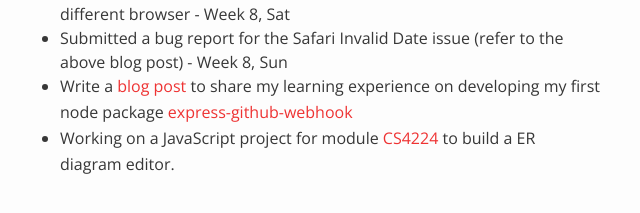
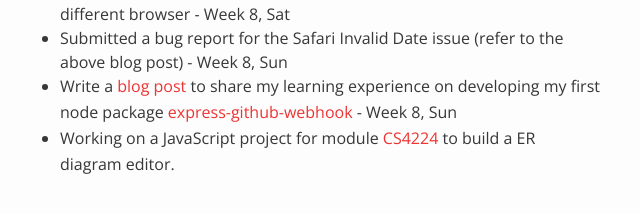
Before and after one commit to nus-oss/cs3281-AY1516S2-website, a Jekyll site: the page built from teams/codebender.md, in a window 1280 px wide and 900 px high, scrolled down 13117 px. Shown: the part 664-877 px from the top of the window, without its empty margins (325-965 px from the left). Built offline with Jekyll 4.4.1, drawn with Linux system fonts in a browser that asks for light colours.

Commit message:
Update codebender.md

```diff
--- a/teams/codebender.md
+++ b/teams/codebender.md
@@ -402,5 +402,5 @@ permalink: /teams/codebender/
 * Implement and test auto blog post update using Github webhook on my blog [ref](https://github.com/Gisonrg/blog-me/commit/a452150c56b453d3f793cfe68231cec46355112d) - Week 8, Sat
 * Write a [blog post](http://blog.gisonrg.me/2016/invalid-javascript-date-in-different-browser/) to share my finding on handling invalid date in different browser - Week 8, Sat
 * Submitted a bug report for the Safari Invalid Date issue (refer to the above blog post) - Week 8, Sun
-* Write a [blog post](http://blog.gisonrg.me/2016/create-github-webhook-handler/) to share my learning experience on developing my first node package [express-github-webhook](https://github.com/Gisonrg/express-github-webhook/)
+* Write a [blog post](http://blog.gisonrg.me/2016/create-github-webhook-handler/) to share my learning experience on developing my first node package [express-github-webhook](https://github.com/Gisonrg/express-github-webhook/) - Week 8, Sun
 * Working on a JavaScript project for module [CS4224](https://github.com/Gisonrg/ER-diagram-editor) to build a ER diagram editor.
```
